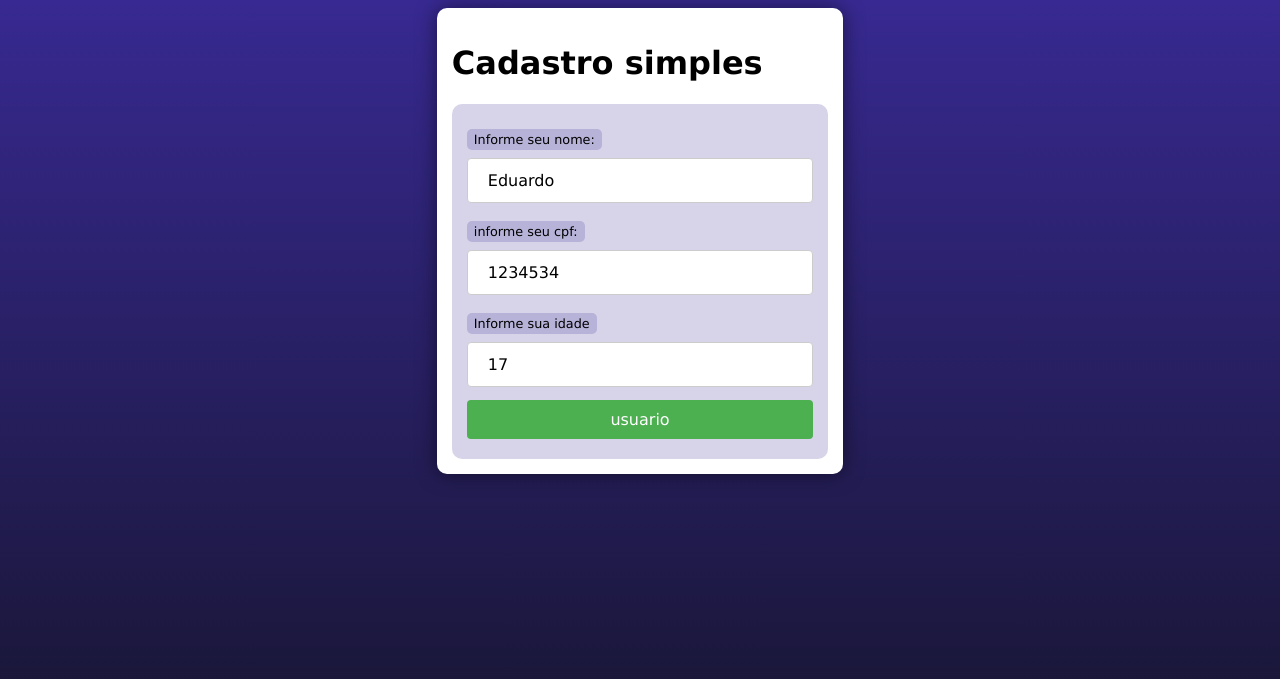
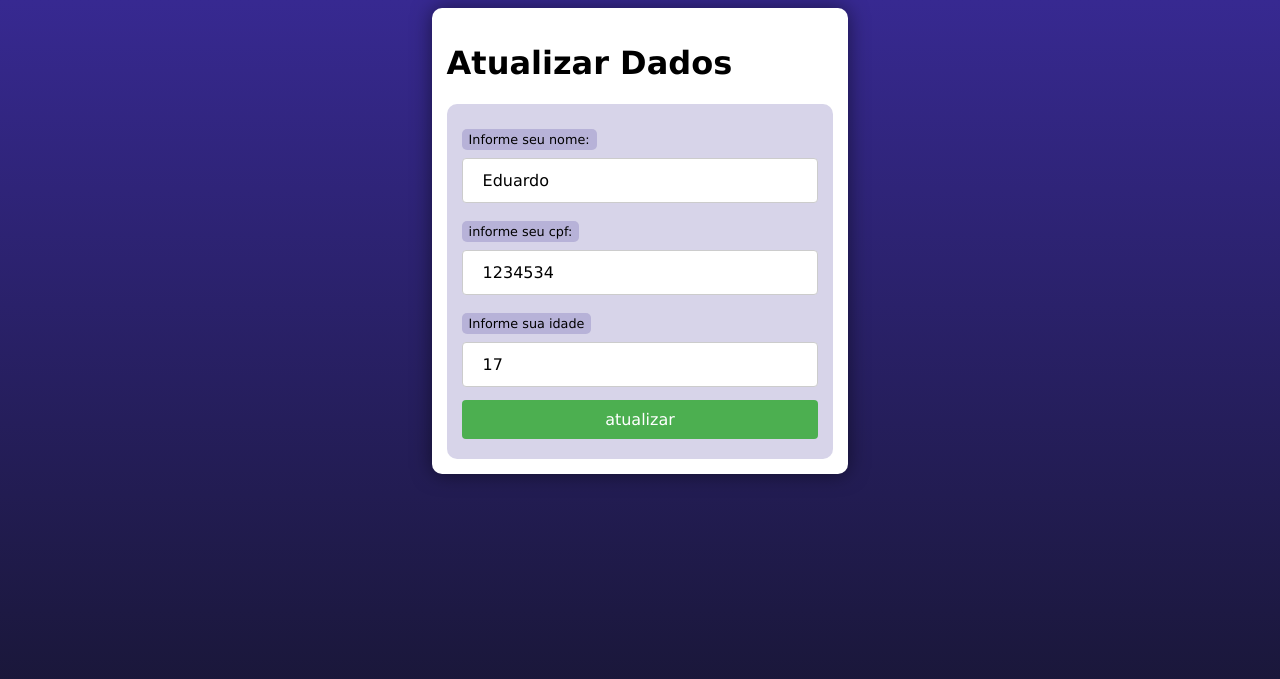
Before and after one commit to dudurb17/PWe1_aula_php, a PHP site: page /formularioFrom.php?id=3 in a window 1280 px wide. Shown: the top 679 px of the page. Run offline with PHP 8.4, Linux system fonts and the light colour scheme; data comes from the database, SQL or seed files in the repository.

Commit message:
modificando textos de atualizar e cadastrar

```diff
--- a/PWe1_aula_php/Ex_Crud/paginas/formularioFrom.php
+++ b/PWe1_aula_php/Ex_Crud/paginas/formularioFrom.php
@@ -31,7 +31,7 @@
 
 <body>
     <main>
-        <h1>Cadastro simples</h1>
+        <?php echo "<h1>".(!empty($data->id)? 'Atualizar Dados':'Cadastrar')."</h1>"  ?>
         <form action="formularioFrom.php" method="post">
             <input type="hidden" name="id" value="<?php echo (!empty($data->id) ? $data->id : "") ?>">
             <label for="">Informe seu nome:</label>
@@ -41,7 +41,7 @@
             <label for="">Informe sua idade</label>
             <input type="number" name="idade" id="" value="<?php echo (!empty($data->idade) ? $data->idade : "") ?>"
                 required>
-            <input type="submit" value="usuario" name="submit" />
+            <input type="submit" value="<?php echo (!empty($data->id)? 'atualizar':'cadastrar') ?>" name="submit" />
 
         </form>
     </main>
```
